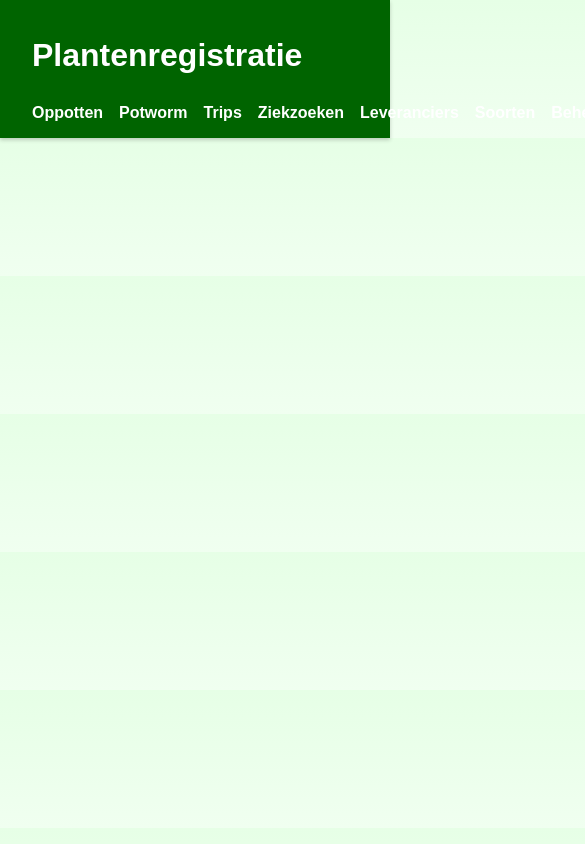
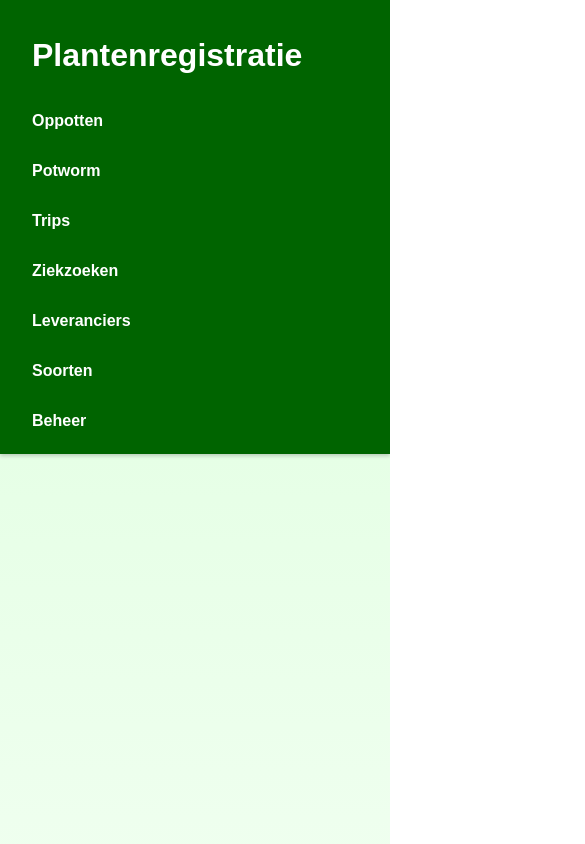
Before and after one commit to samberkhout/VanGeelNuxt2, a Nuxt app: page / in a window 390 px wide. Shown: the whole page, 585 px wide, since content can reach past the window. Built offline with nearby package versions, Linux system fonts and the light colour scheme.

Commit message:
style: improve mobile responsiveness

```diff
--- a/app.vue
+++ b/app.vue
@@ -51,6 +51,20 @@ body {
   text-decoration: underline;
 }
 
+@media (max-width: 600px) {
+  .site-header {
+    flex-direction: column;
+    align-items: flex-start;
+  }
+  .nav-links {
+    flex-direction: column;
+    width: 100%;
+  }
+  .nav-links a {
+    padding: 0.5rem 0;
+  }
+}
+
 .form-box {
   background-color: #f5f5f5; /* wit/grijs vlak */
   padding: 1rem;
--- a/nuxt.config.ts
+++ b/nuxt.config.ts
@@ -1,5 +1,12 @@
 // https://nuxt.com/docs/api/configuration/nuxt-config
 export default defineNuxtConfig({
   compatibilityDate: '2025-05-15',
-  devtools: { enabled: true }
+  devtools: { enabled: true },
+  app: {
+    head: {
+      meta: [
+        { name: 'viewport', content: 'width=device-width, initial-scale=1' }
+      ]
+    }
+  }
 })
```
